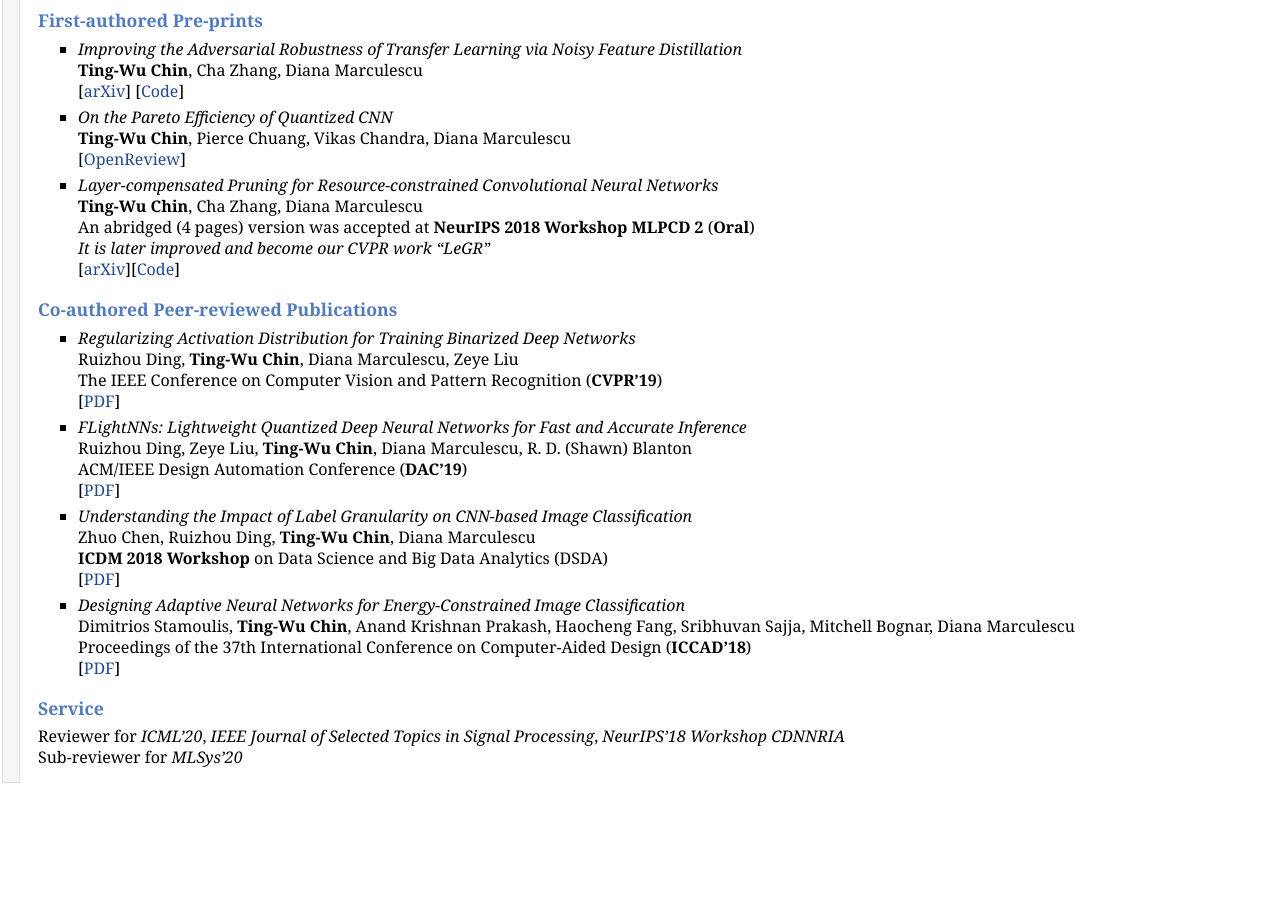
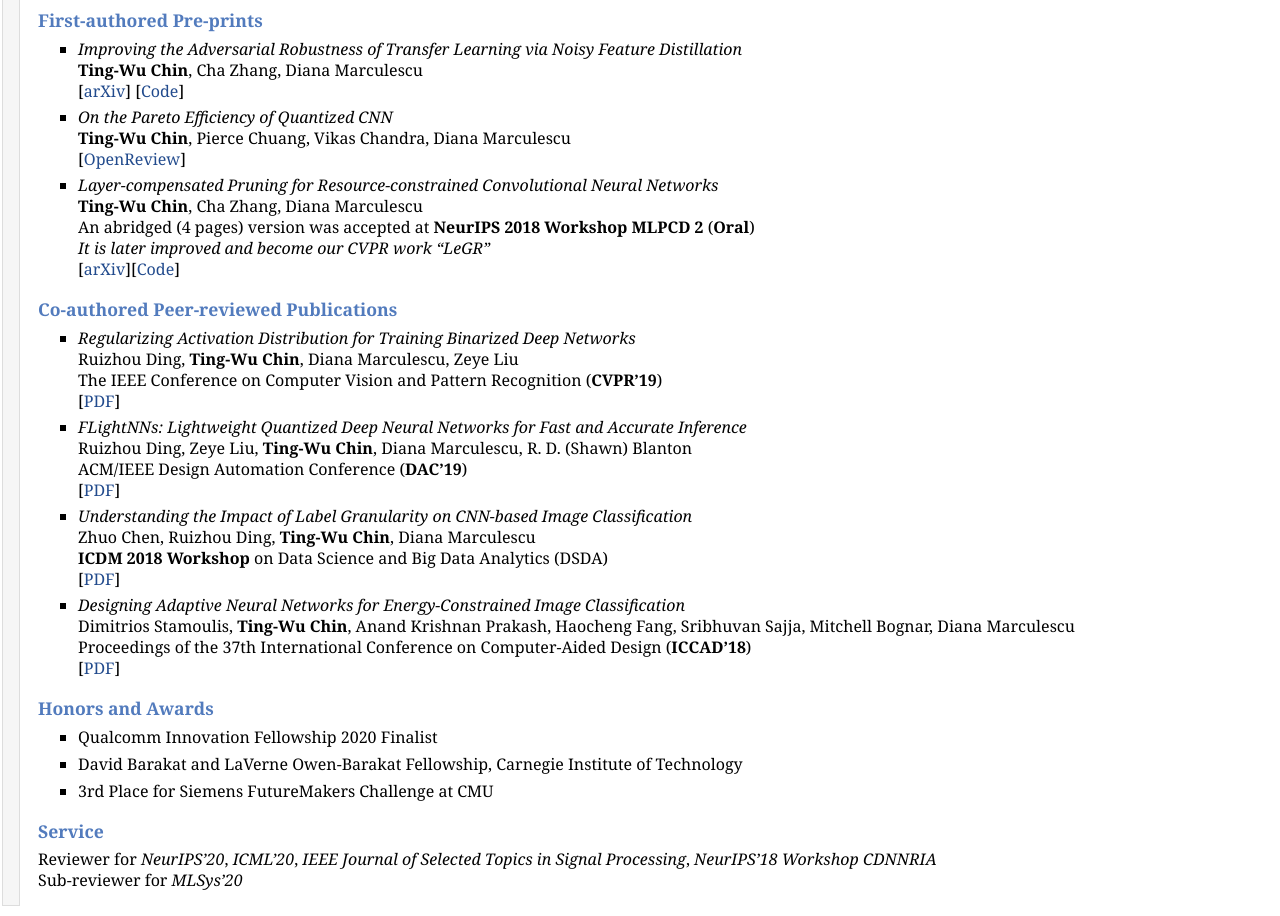
Before and after one commit to RudyChin/rudychin.github.io, a plain HTML site: page index.html in a window 1280 px wide. Shown: the part 1280-2196 px from the top of the page. Before the commit the page ends 2073 px from the top, so only its background shows below. Drawn offline with Linux system fonts and the light colour scheme.

Commit message:
add award

```diff
--- a/index.html
+++ b/index.html
@@ -89,8 +89,17 @@ Project: Efficient Model Compression with Learned Global Ranking</p></dd>
 <li><p><i>Designing Adaptive Neural Networks for Energy-Constrained Image Classification</i><br /> Dimitrios Stamoulis, <b>Ting-Wu Chin</b>, Anand Krishnan Prakash, Haocheng Fang, Sribhuvan Sajja, Mitchell Bognar, Diana Marculescu<br />Proceedings of the 37th International Conference on Computer-Aided Design (<b>ICCAD&rsquo;18</b>)<br /> [<a href="https://arxiv.org/abs/1901.07012">PDF</a>]</p>
 </li>
 </ul>
+<h3>Honors and Awards</h3>
+<ul>
+<li><p>Qualcomm Innovation Fellowship 2020 Finalist</p>
+</li>
+<li><p>David Barakat and LaVerne Owen-Barakat Fellowship, Carnegie Institute of Technology</p>
+</li>
+<li><p>3rd Place for Siemens FutureMakers Challenge at CMU</p>
+</li>
+</ul>
 <h3>Service</h3>
-<p>Reviewer for <i>ICML&rsquo;20</i>, <i>IEEE Journal of Selected Topics in Signal Processing</i>, <i>NeurIPS&rsquo;18 Workshop CDNNRIA</i><br />
+<p>Reviewer for <i>NeurIPS&rsquo;20</i>, <i>ICML&rsquo;20</i>, <i>IEEE Journal of Selected Topics in Signal Processing</i>, <i>NeurIPS&rsquo;18 Workshop CDNNRIA</i><br />
 Sub-reviewer for <i>MLSys&rsquo;20</i></p>
 </td>
 </tr>
```
